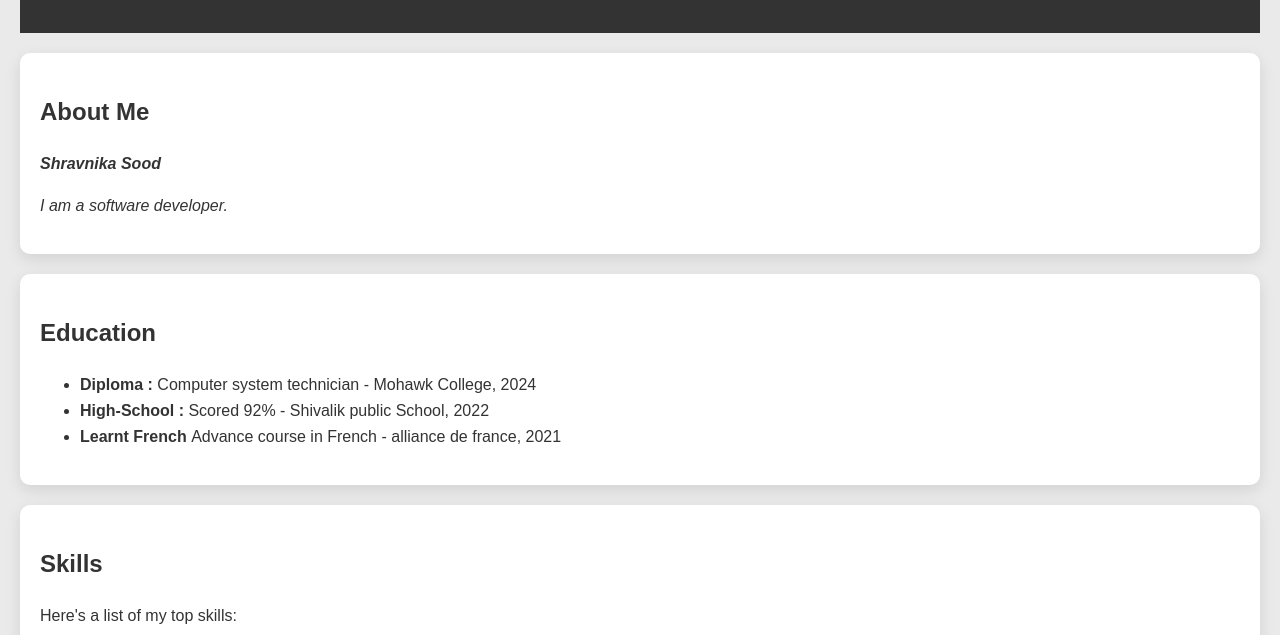
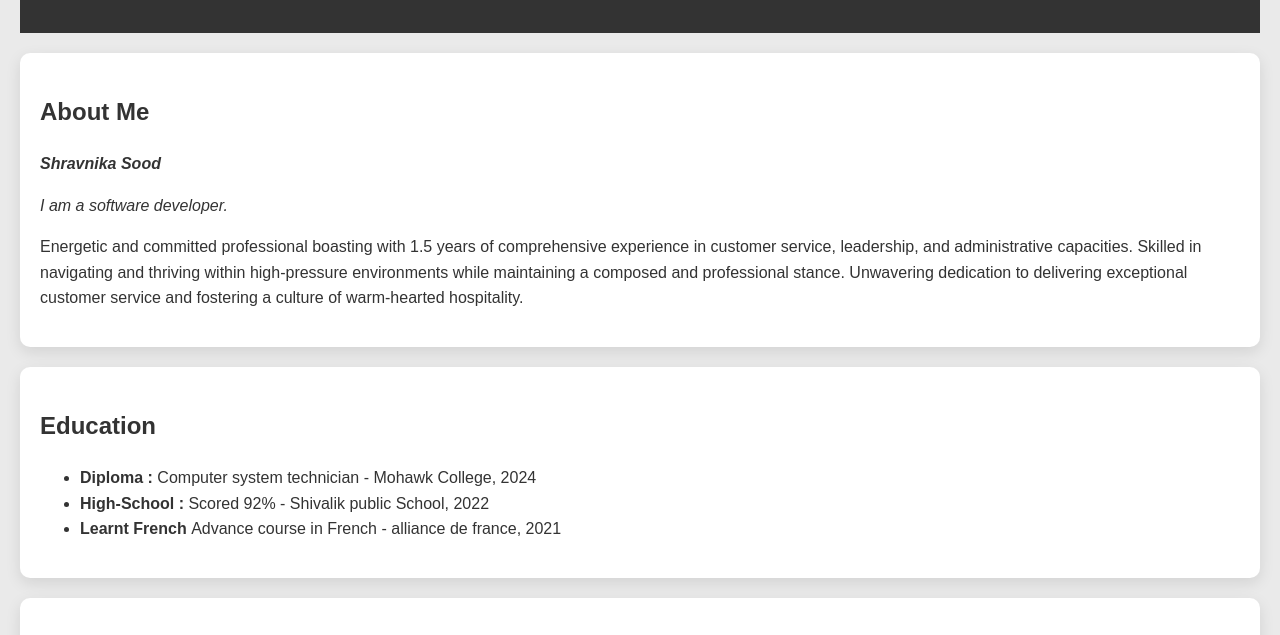
Before and after one commit to shravnikasood/shravnikasood.github.io, a plain HTML site: page index.html in a window 1280 px wide. Shown: the part 136-771 px from the top of the page. Drawn offline with Linux system fonts and the light colour scheme.

Commit message:
Update index.html

```diff
--- a/index.html
+++ b/index.html
@@ -17,6 +17,8 @@
         <h2>About Me</h2>
         <p><i><b> Shravnika Sood </i></b> </p>
         <p> <i>I am a software developer.</i></p>
+        <p>Energetic and committed professional boasting with 1.5 years of comprehensive experience in customer service, leadership, and administrative capacities. Skilled in navigating and thriving within high-pressure
+            environments while maintaining a composed and professional stance. Unwavering dedication to delivering exceptional customer service and fostering a culture of warm-hearted hospitality. </p>
     </section>
 
     <!-- Education -->
```
